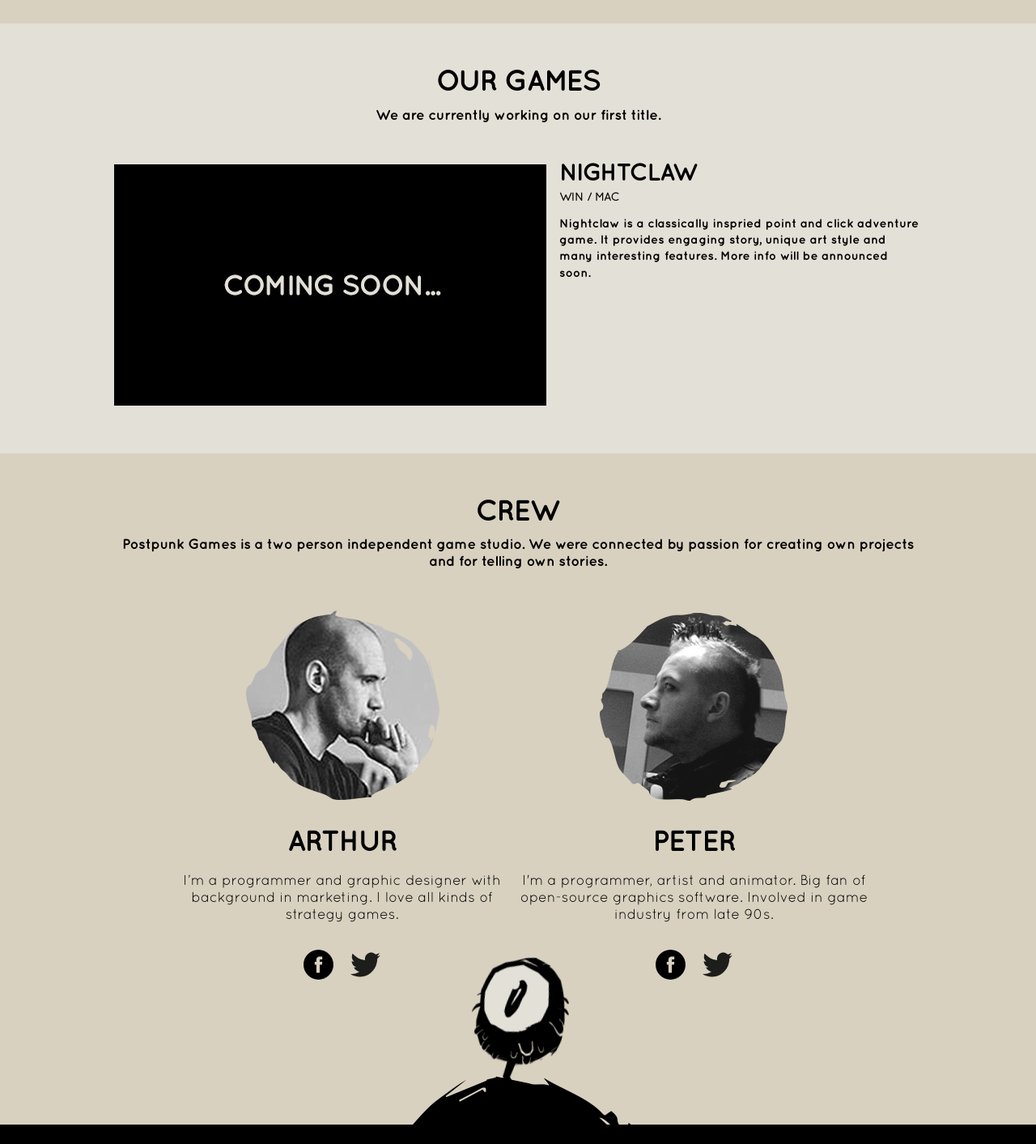
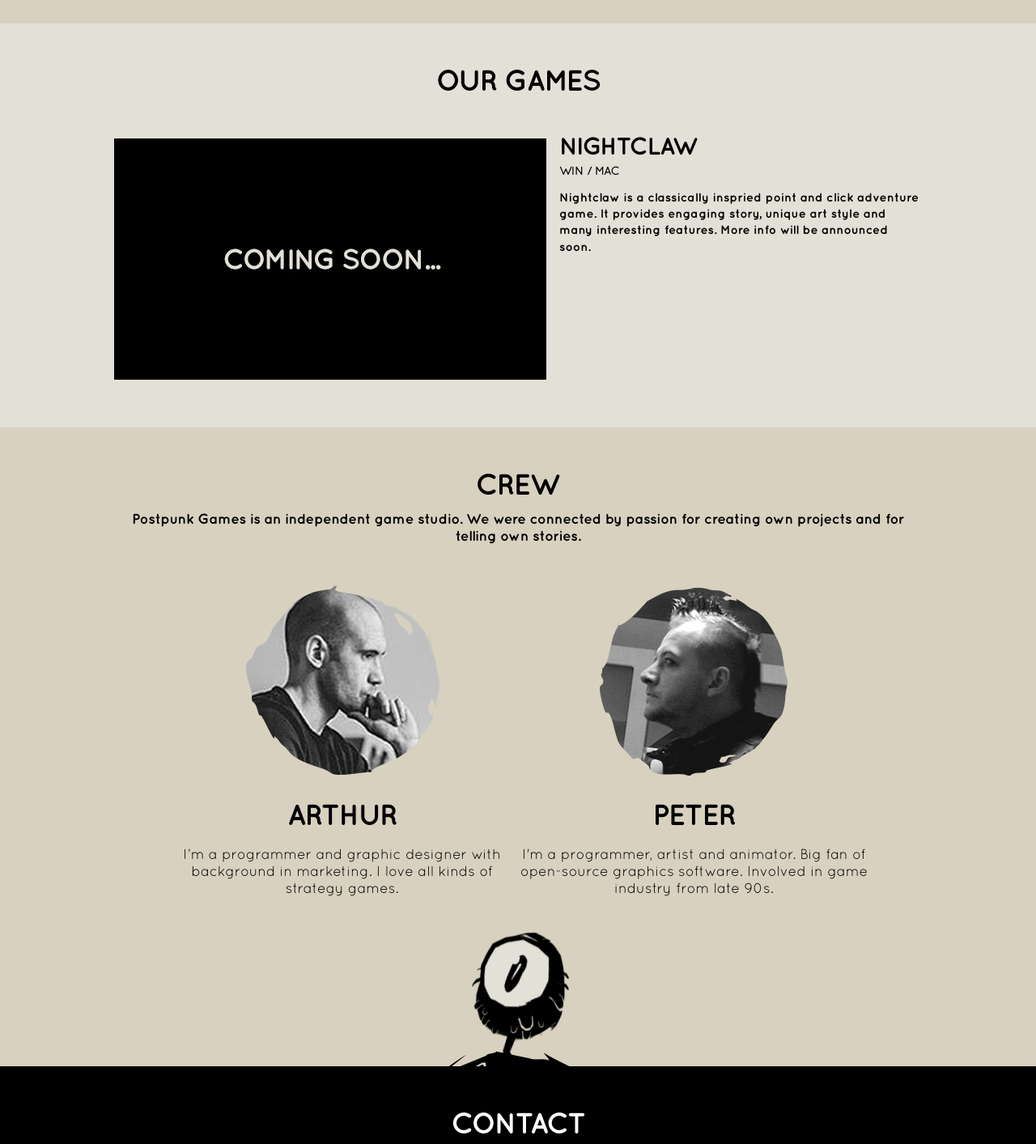
Before and after one commit to postpunkgames/postpunkgames.github.io, a plain HTML site: page index.html in a window 1280 px wide. Shown: the part 440-1853 px from the top of the page at 81% size. Drawn offline with Linux system fonts and the light colour scheme; a script that the page names is missing.

Commit message:
Update index.html

```diff
--- a/index.html
+++ b/index.html
@@ -82,7 +82,7 @@ height:100%;
   <div id="games">
     <div id="inner">
       <h1>OUR GAMES</h1>
-      <h2>We are currently working on our first title. </h2>
+      <h2></h2>
       <div id="game">
         <div id="gvideo"><img src="images/nightclaw_tba.jpg" width="534" height="298"></a><br>
         </div>
@@ -137,12 +137,12 @@ height:100%;
   <div id="crew">
     <div id="inner">
       <h1>CREW</h1>
-      <h2>Postpunk Games is a two person independent game studio. We were connected by passion for creating own projects and for telling own stories.</h2>
+      <h2>Postpunk Games is an independent game studio. We were connected by passion for creating own projects and for telling own stories.</h2>
       <div id="crew_inn">
         <div id="crew_mem" class="crewPadd"> <img src="images/art_photo.png" width="240" height="235">
           <h1> ARTHUR </h1>
 		<p>I’m a programmer and graphic designer with background in marketing. I love all kinds of strategy games.</p>
-          <a target="_blank" href="https://www.facebook.com/artur.tabiszewski">
+          <!--- <a target="_blank" href="https://www.facebook.com/artur.tabiszewski">
           <svg version="1.1" xmlns="http://www.w3.org/2000/svg" xmlns:xlink="http://www.w3.org/1999/xlink" x="0px" y="0px"
 	 width="67px" height="67px" viewBox="0 0 67 67" enable-background="new 0 0 67 67" xml:space="preserve" class="fb">
             <rect class="fbBB" x="0.14" y="0.008" fill="#d8d1c0" width="66.86" height="66.992"/>
@@ -165,11 +165,12 @@ height:100%;
 	c1.469-1.529,3.217-4.302,3.217-5.115c0-0.141-0.709,0.097-1.514,0.526c-0.85,0.478-2.742,1.196-4.16,1.624l-2.553,0.815
 	l-2.314-1.58c-1.276-0.859-3.069-1.815-4.018-2.102C47.635,6.209,43.945,6.302,41.771,7.069z"/>
           </svg>
-          </a> </div>
+          </a> --></div>
         <div id="crew_mem" class=""> <img src="images/peter_photo.png" width="233" height="233">
           <h1> PETER </h1>
           <p>I'm a programmer, artist and animator. Big fan of open-source graphics software. Involved in game industry from late 90s.</p>
-          <a target="_blank" href="https://www.facebook.com/piotrekuczy">
+          <!--
+		<a target="_blank" href="https://www.facebook.com/piotrekuczy">
           <svg version="1.1" xmlns="http://www.w3.org/2000/svg" xmlns:xlink="http://www.w3.org/1999/xlink" x="0px" y="0px"
 	 width="67px" height="67px" viewBox="0 0 67 67" enable-background="new 0 0 67 67" xml:space="preserve" class="fb">
             <rect class="fbBB" x="0.14" y="0.008" fill="#d8d1c0" width="66.86" height="66.992"/>
@@ -193,7 +194,7 @@ height:100%;
 	c1.469-1.529,3.217-4.302,3.217-5.115c0-0.141-0.709,0.097-1.514,0.526c-0.85,0.478-2.742,1.196-4.16,1.624l-2.553,0.815
 	l-2.314-1.58c-1.276-0.859-3.069-1.815-4.018-2.102C47.635,6.209,43.945,6.302,41.771,7.069z"/>
           </svg>
-          </a> </div>
+          </a> --></div>
         <div class="gwd-div-jvg1" id="kontener"> <img src="images/kuraA/ziemia.png" class="gwd-img-1pj3" id="ziemia" style="">
           <div class="gwd-div-1i9y gwd-gen-196xgwdanimation" id="kura">
             <div class="gwd-div-1lyr gwd-gen-1tiogwdanimation" id="nogaL"> <img src="images/kuraA/udoL.png" class="gwd-img-4qop" id="udoL">
```
